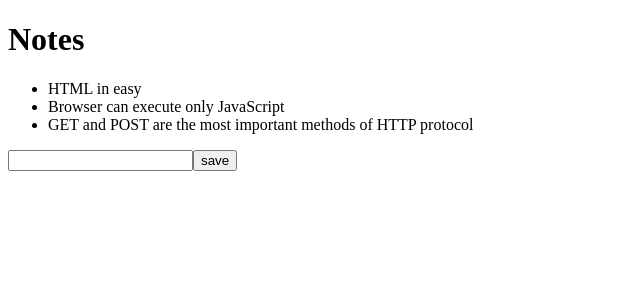
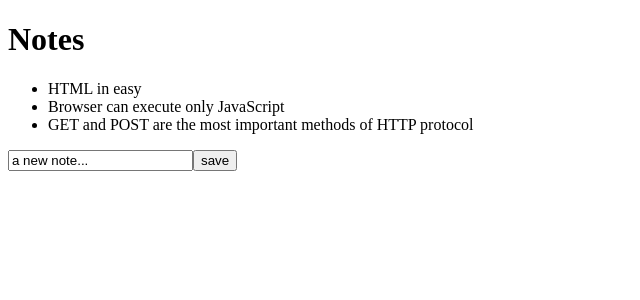
Before and after one commit to Brian-Almada/fullstackopen-react, a React (Vite) app: page / in a window 1280 px wide. Shown: the top 300 px of the page, without its empty margins (0-640 px from the left). Built offline with nearby package versions, Linux system fonts and the light colour scheme.

Commit message:
agregar estado para guardar el input

```diff
--- a/src/Notations.jsx
+++ b/src/Notations.jsx
@@ -5,6 +5,7 @@ import Note from './components/Note'
 
 const Notex = (props) => {
     const [notes, setNotes] = useState(props.notes)
+    const [newNote, setNewNote] = useState('a new note...')
 
     const addNote = (e) => {
         e.preventDefault(
@@ -21,7 +22,7 @@ const Notex = (props) => {
                 )}
             </ul>
             <form onSubmit={addNote}>
-                <input />
+                <input value={newNote}/>
                 <button type='submit'>save</button>
             </form>
         </div>
```
